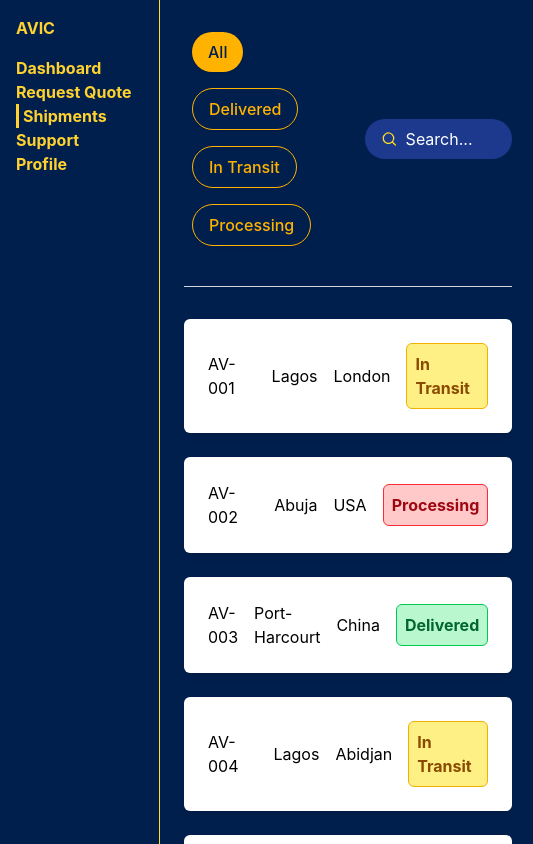
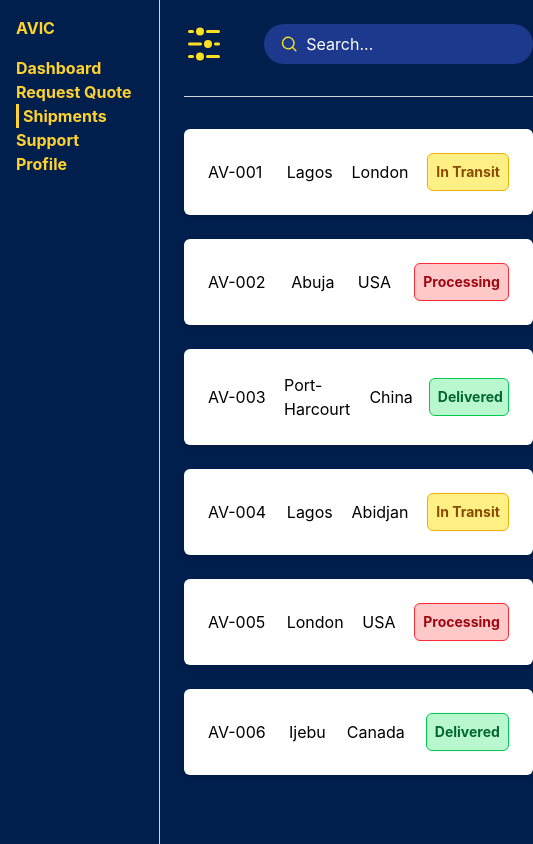
Before and after one commit to Zulu5q1/AVIC-CLIENT-PORTAL, a React (Vite) app: page /shipments in a window 390 px wide. Shown: the top 844 px of the page, 533 px wide, since content can reach past the window. Built offline with nearby package versions, Linux system fonts and the light colour scheme.

Commit message:
made shipments page responsive

```diff
--- a/src/ShipmentsPage.jsx
+++ b/src/ShipmentsPage.jsx
@@ -1,7 +1,7 @@
 import SideNav from './SideNav';
 import  {ShipmentCard}  from './components/ShipmentCard';
 import  {Shipments}  from './data/MockData';
-import { MagnifyingGlassIcon } from '@heroicons/react/20/solid';
+import { MagnifyingGlassIcon, AdjustmentsHorizontalIcon } from '@heroicons/react/20/solid';
 import { useState } from 'react';
 
 
@@ -23,6 +23,7 @@ import { useState } from 'react';
     const ShipmentsPage= () => {
     const [search, setSearch] = useState("")
     const [button , setButton] = useState("")
+    const [isOpen, setIsOpen] = useState(false)
 
 
     const filtered = Shipments.filter((shipment) => {
@@ -47,13 +48,22 @@ import { useState } from 'react';
         <SideNav/>
         <div className=" w-full m-6">
             <div className=" justify-between flex items-center ">
-                <div>
+                <div className="block md:hidden relative">
+                    <AdjustmentsHorizontalIcon onClick={() => setIsOpen(!isOpen)} className="h-10 w-10 text-yellow-300 mr-10"/>
+                    {isOpen && <div className="absolute bg-[#ffb300] rounded-md flex flex-col z-50">
+                        <button onClick={() => {setButton(""); setIsOpen(!isOpen)}} className={`p-2 ${button === "" ? " text-white bg-[#001f4d]" : "text-[#001f4d]"} rounded-full px-4 font-medium shadow-sm m-2`}>All</button>
+                        <button onClick={() => {setButton("Delivered"); setIsOpen(!isOpen)}} className={`p-2 ${button === "Delivered" ? " text-white bg-[#001f4d]" : "text-[#001f4d]"} rounded-full px-4 font-medium shadow-sm m-2`}>Delivered</button>
+                        <button onClick={() => {setButton("In Transit"); setIsOpen(!isOpen)}} className={`p-2 ${button === "In Transit" ? " text-white bg-[#001f4d]" : "text-[#001f4d]"} rounded-full px-4 font-medium shadow-sm m-2`}>In Transit</button>
+                        <button onClick={() => {setButton("Processing"); setIsOpen(!isOpen)}} className={`p-2 ${button === "Processing" ? " text-white bg-[#001f4d]" : "text-[#001f4d]"} rounded-full px-4 font-medium shadow-sm m-2`}>Processing</button>
+                    </div>}
+                </div>
+                <div className="hidden md:block">
                     <button onClick={() => setButton("")} className={`p-2 ${button === "" ? " text-[#001f4d] bg-[#ffb300]" : "text-[#ffb300] border"} rounded-full px-4 font-medium shadow-sm m-2`}>All</button>
                     <button onClick={() => setButton("Delivered")} className={`p-2 ${button === "Delivered" ? " text-[#001f4d] bg-[#ffb300]" : "text-[#ffb300] border"} rounded-full px-4 font-medium shadow-sm m-2`}>Delivered</button>
                     <button onClick={() => setButton("In Transit")} className={`p-2 ${button === "In Transit" ? " text-[#001f4d] bg-[#ffb300]" : "text-[#ffb300] border"} rounded-full px-4 font-medium shadow-sm m-2`}>In Transit</button>
                     <button onClick={() => setButton("Processing")} className={`p-2 ${button === "Processing" ? " text-[#001f4d] bg-[#ffb300]" : "text-[#ffb300] border"} rounded-full px-4 font-medium shadow-sm m-2`}>Processing</button>
                 </div>
-                <form className="bg-blue-900 text-white flex items-center p-2 px-4 rounded-full">
+                <form className="min-w-50 bg-blue-900 text-white flex items-center p-2 px-4 rounded-full">
                     <MagnifyingGlassIcon className=" h-5 w-5 text-yellow-300"/>
                     <input value={search} onChange={(e) => setSearch(e.target.value)} className=" outline-none  w-full  placeholder:text-white px-2" id="Search" type="text" placeholder="Search..."/>
                     {/* <button type="submit">Search</button> */}
--- a/src/components/ShipmentCard.jsx
+++ b/src/components/ShipmentCard.jsx
@@ -2,10 +2,10 @@
 
 export const ShipmentCard = ({ shipment, onClick }) => {
     return <div className= "flex gap-4 justify-between hover:cursor-pointer p-6 rounded-md items-center mb-6 bg-white shadow-md" onClick={onClick}>
-                <p>{shipment.id}</p>
+                <p className="min-w-15">{shipment.id}</p>
                 <p>{shipment.location}</p>
                 <p>{shipment.destination}</p>
-                <p className={`rounded-md p-2 border
+                <p className={`rounded-md p-2 border text-sm md:text-base min-w-20
                     ${shipment.status === "In Transit" ? "bg-yellow-200 border-yellow-500 text-yellow-800"
                     : shipment.status === "Processing" ? "bg-red-200 border-red-500 text-red-800"
                     : "bg-green-200 border-green-500 text-green-800"} font-bold hover:shadow-md transition `
--- a/src/index.css
+++ b/src/index.css
@@ -3,4 +3,5 @@
 
 body, html {
     background-color: #001f4d;
+    min-width: 375px
 }
```
